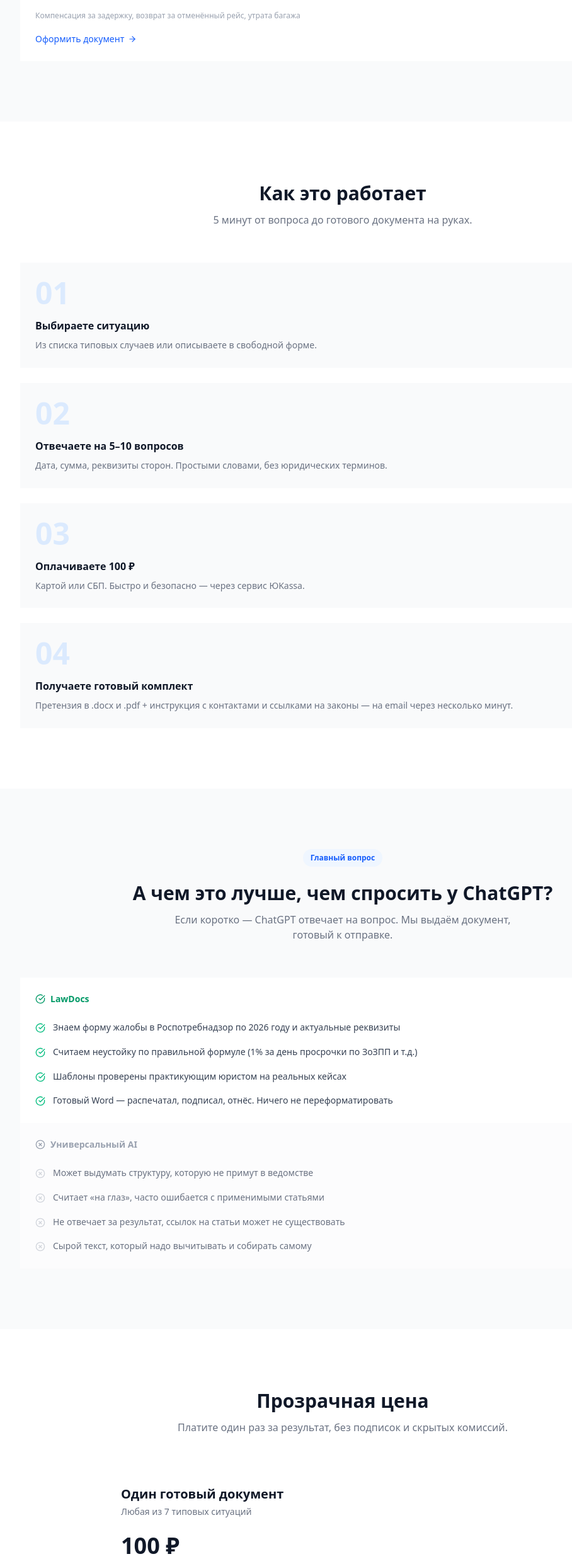
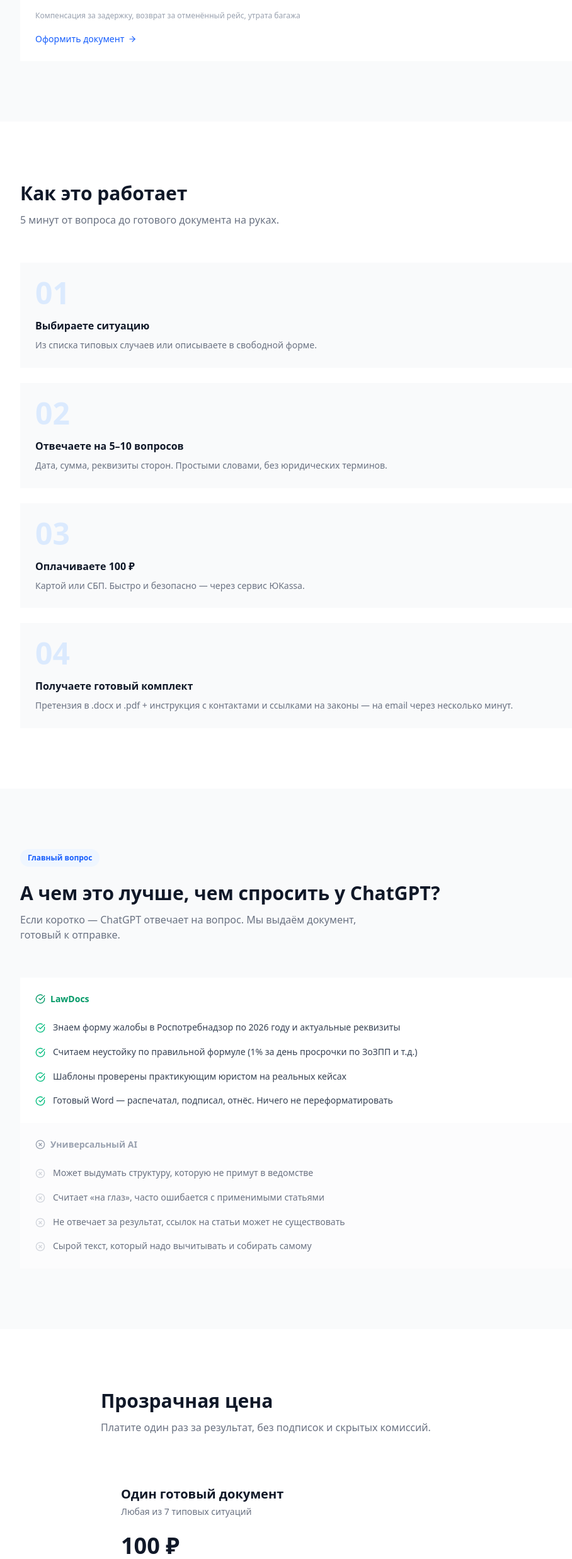
Before and after one commit to SpiritusMalus/LawDocs, a Next.js app in the folder frontend/: page / in a window 1280 px wide. Shown: the part 2289-4764 px from the top of the page at 63% size, without its empty margins (96-1004 px from the left). Built offline with nearby package versions, Linux system fonts and the light colour scheme; no server answers.

Commit message:
style(design): FINDING-005 — левое выравнивание заголовков секций (why-not-chatgpt, pricing, how-it-works)

```diff
--- a/frontend/components/landing/how-it-works.tsx
+++ b/frontend/components/landing/how-it-works.tsx
@@ -21,11 +21,11 @@
   return (
     <section id="how-it-works" className="bg-white py-24 px-4 scroll-mt-16">
       <div className="max-w-5xl mx-auto">
-        <div className="text-center mb-14">
+        <div className="mb-14">
           <h2 className="text-3xl font-bold text-gray-900 mb-3">
             Как это работает
           </h2>
-          <p className="text-gray-500 max-w-xl mx-auto">
+          <p className="text-gray-500 max-w-xl">
             5 минут от вопроса до готового документа на руках.
           </p>
         </div>
--- a/frontend/components/landing/pricing.tsx
+++ b/frontend/components/landing/pricing.tsx
@@ -12,11 +12,11 @@
   return (
     <section className="bg-white py-24 px-4">
       <div className="max-w-3xl mx-auto">
-        <div className="text-center mb-12">
+        <div className="mb-12">
           <h2 className="text-3xl font-bold text-gray-900 mb-3">
             Прозрачная цена
           </h2>
-          <p className="text-gray-500 max-w-xl mx-auto">
+          <p className="text-gray-500 max-w-xl">
             Платите один раз за результат, без подписок и скрытых комиссий.
           </p>
         </div>
--- a/frontend/components/landing/why-not-chatgpt.tsx
+++ b/frontend/components/landing/why-not-chatgpt.tsx
@@ -23,14 +23,14 @@
   return (
     <section className="bg-gray-50 border-y border-gray-100 py-24 px-4">
       <div className="max-w-5xl mx-auto">
-        <div className="text-center mb-14">
+        <div className="mb-14">
           <div className="inline-flex items-center gap-2 text-xs font-semibold text-blue-600 bg-blue-50 px-3 py-1.5 rounded-full mb-6">
             Главный вопрос
           </div>
           <h2 className="text-3xl font-bold text-gray-900 mb-3">
             А чем это лучше, чем спросить у ChatGPT?
           </h2>
-          <p className="text-gray-500 max-w-xl mx-auto">
+          <p className="text-gray-500 max-w-xl">
             Если коротко — ChatGPT отвечает на вопрос. Мы выдаём документ,
             готовый к отправке.
           </p>
```
